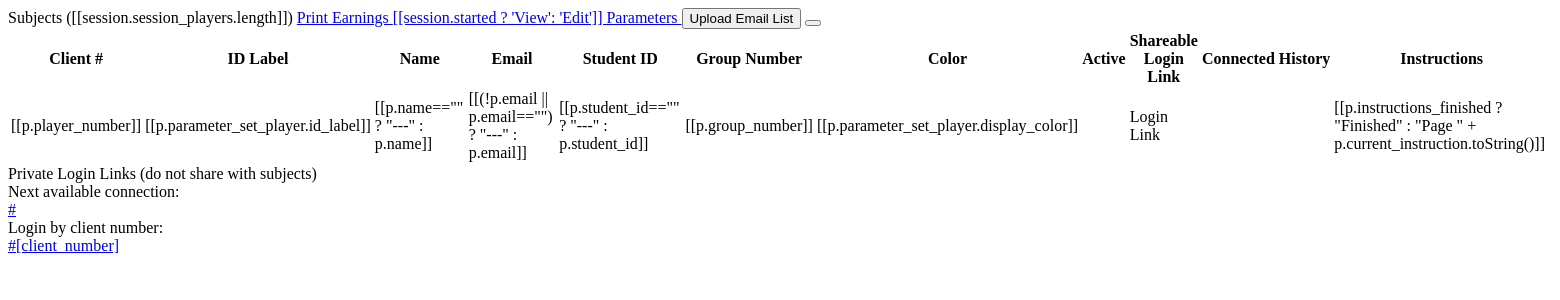
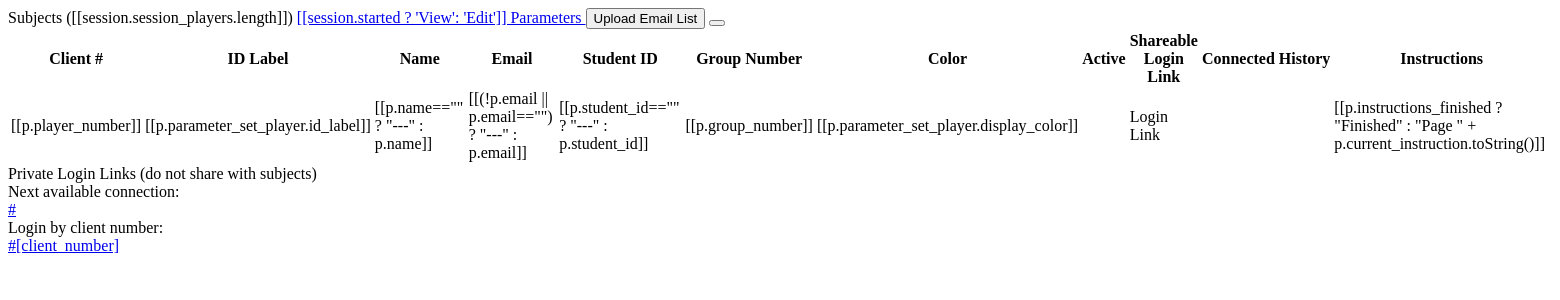
Before and after one commit to jeffreykirchner/fitbit_2, a Django app: template main/templates/staff/staff_session/subjects/subjects_card.html in a window 1560 px wide. Shown: the top 300 px of the page. Run offline with Django 3.2, Linux system fonts and the light colour scheme; the template is opened without the code that fills it, so the values that code supplies are empty.

Commit message:
Print earnings removed. Fixes #41.

```diff
--- a/main/templates/staff/staff_session/subjects/subjects_card.html
+++ b/main/templates/staff/staff_session/subjects/subjects_card.html
@@ -5,9 +5,6 @@
         </span>
 
         <span class="float-end">
-            <a href='{%url "staff_session_subject_earnings" session.id %}' class='link-primary me-4' title='Open print out'>
-                Print Earnings
-            </a>
 
             <a href='{%url "staff_session_parameters" session.id %}' class='link-primary' title='Open parameter set'>
                 [[session.started ? 'View': 'Edit']] Parameters
```
